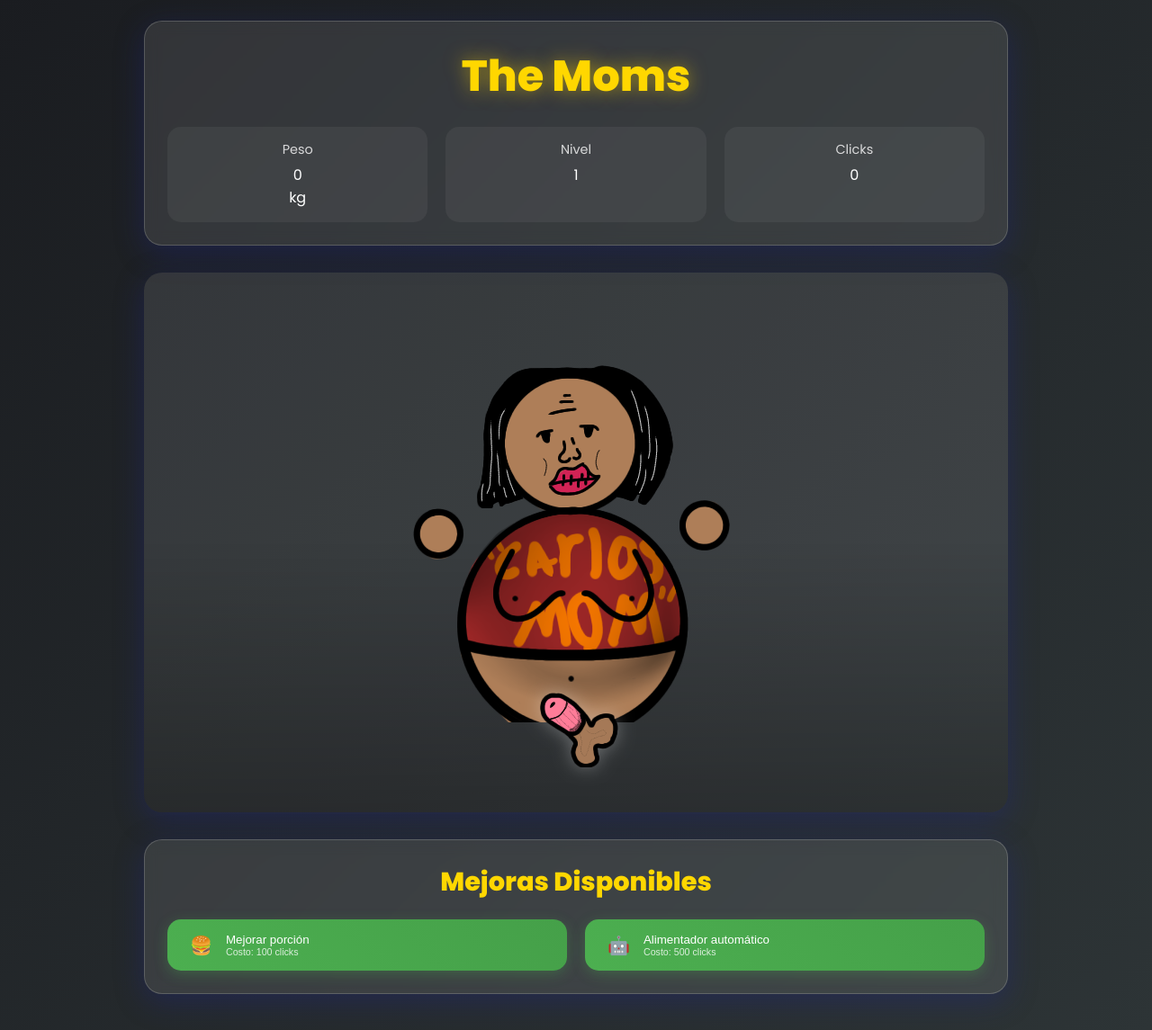
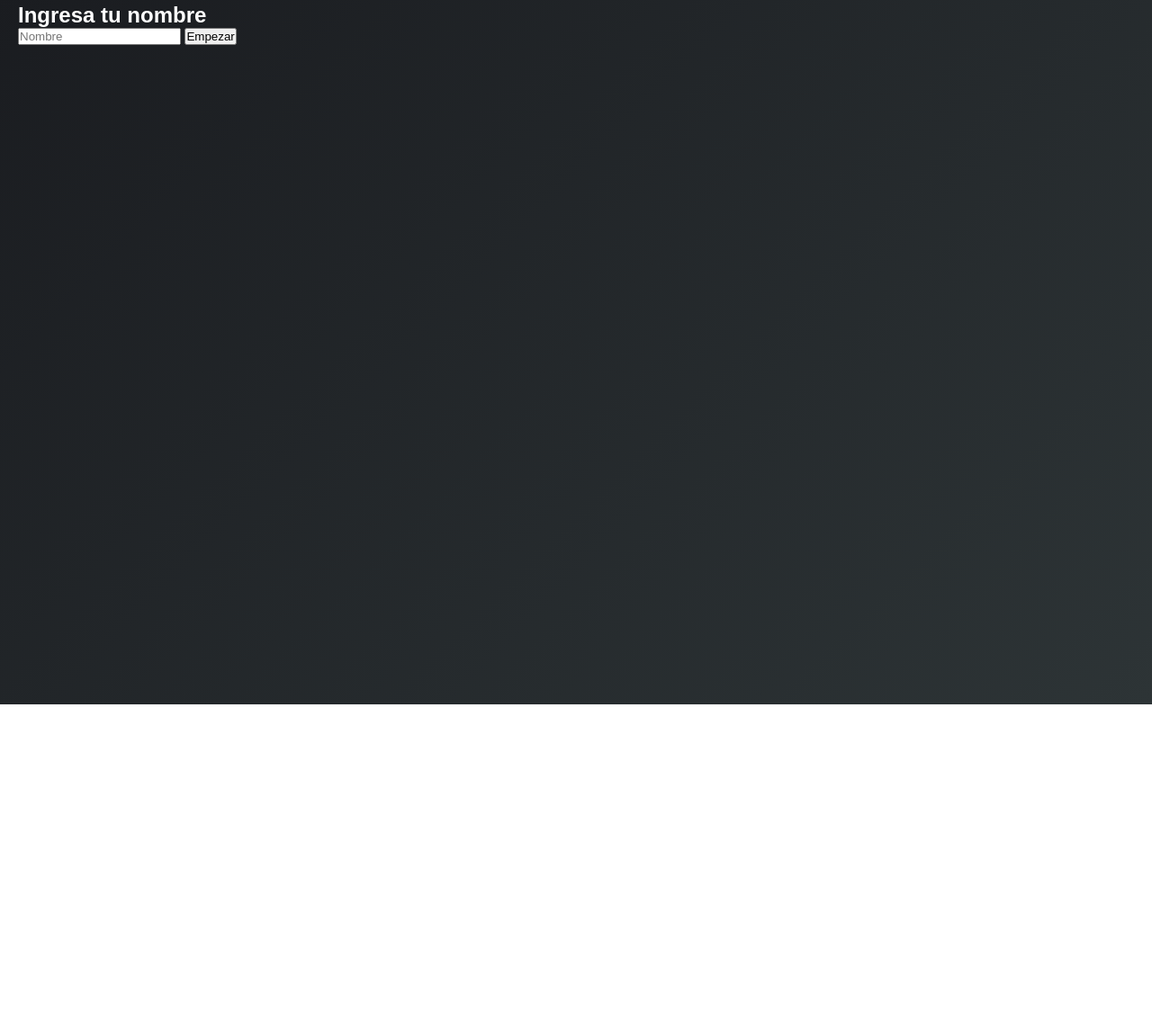
Before and after one commit to SrCatFr/themoms, a plain HTML site: page index.html in a window 1280 px wide. Shown: the part 17-1162 px from the top of the page at 90% size. After the commit the page ends 800 px from the top, so only its background shows below. Drawn offline with Linux system fonts and the light colour scheme.

Commit message:
Update index.html

```diff
--- a/index.html
+++ b/index.html
@@ -4,59 +4,35 @@
     <meta charset="UTF-8">
     <title>The Moms - Ultimate Edition</title>
     <link rel="stylesheet" href="/styles.css">
-    <link href="https://fonts.googleapis.com/css2?family=Poppins:wght@400;600;800&display=swap" rel="stylesheet">
 </head>
 <body>
-    <div class="game-container">
-        <div class="stats-panel">
-            <h1 class="game-title">The Moms</h1>
-            <div class="stats-grid">
-                <div class="stat-box weight">
-                    <span class="stat-label">Peso</span>
-                    <span id="current-weight">0</span> kg
-                </div>
-                <div class="stat-box level">
-                    <span class="stat-label">Nivel</span>
-                    <span id="current-level">1</span>
-                </div>
-                <div class="stat-box clicks">
-                    <span class="stat-label">Clicks</span>
-                    <span id="total-clicks">0</span>
-                </div>
+    <div id="login-screen" class="screen">
+        <h2>Ingresa tu nombre</h2>
+        <input type="text" id="player-name" placeholder="Nombre">
+        <button onclick="startGame()">Empezar</button>
+    </div>
+
+    <div id="game-screen" class="screen" style="display:none">
+        <div class="game-container">
+            <div class="stats">
+                <h1>The Moms</h1>
+                <div class="weight">Peso actual: <span id="current-weight">0</span> kg</div>
+                <div class="level">Nivel: <span id="current-level">1</span></div>
+                <div class="player">Jugador: <span id="player-display"></span></div>
             </div>
-        </div>
 
-        <div class="game-scene">
-            <div class="background-scene"></div>
-            <div class="mom-container">
-                <div class="mom-wrapper">
+            <div class="game-area">
+                <div class="mom-container">
                     <img id="mom-image" src="/images/moms/carlos-mom.png" alt="Mom">
                 </div>
-            </div>
-            <div class="food-container">
-                <div class="food-wrapper">
+                <div class="food-container">
                     <img id="food-button" src="/images/food/level1-food.png" alt="Food">
                 </div>
             </div>
-        </div>
 
-        <div class="upgrades-panel">
-            <h2>Mejoras Disponibles</h2>
-            <div class="upgrades-grid">
-                <button id="multiplier-upgrade" class="upgrade-button">
-                    <span class="upgrade-icon">🍔</span>
-                    <span class="upgrade-text">
-                        Mejorar porción
-                        <small>Costo: 100 clicks</small>
-                    </span>
-                </button>
-                <button id="auto-feeder" class="upgrade-button">
-                    <span class="upgrade-icon">🤖</span>
-                    <span class="upgrade-text">
-                        Alimentador automático
-                        <small>Costo: 500 clicks</small>
-                    </span>
-                </button>
+            <div class="leaderboard">
+                <h2>Top 10 Pesos</h2>
+                <div id="leaderboard-list"></div>
             </div>
         </div>
     </div>
```
